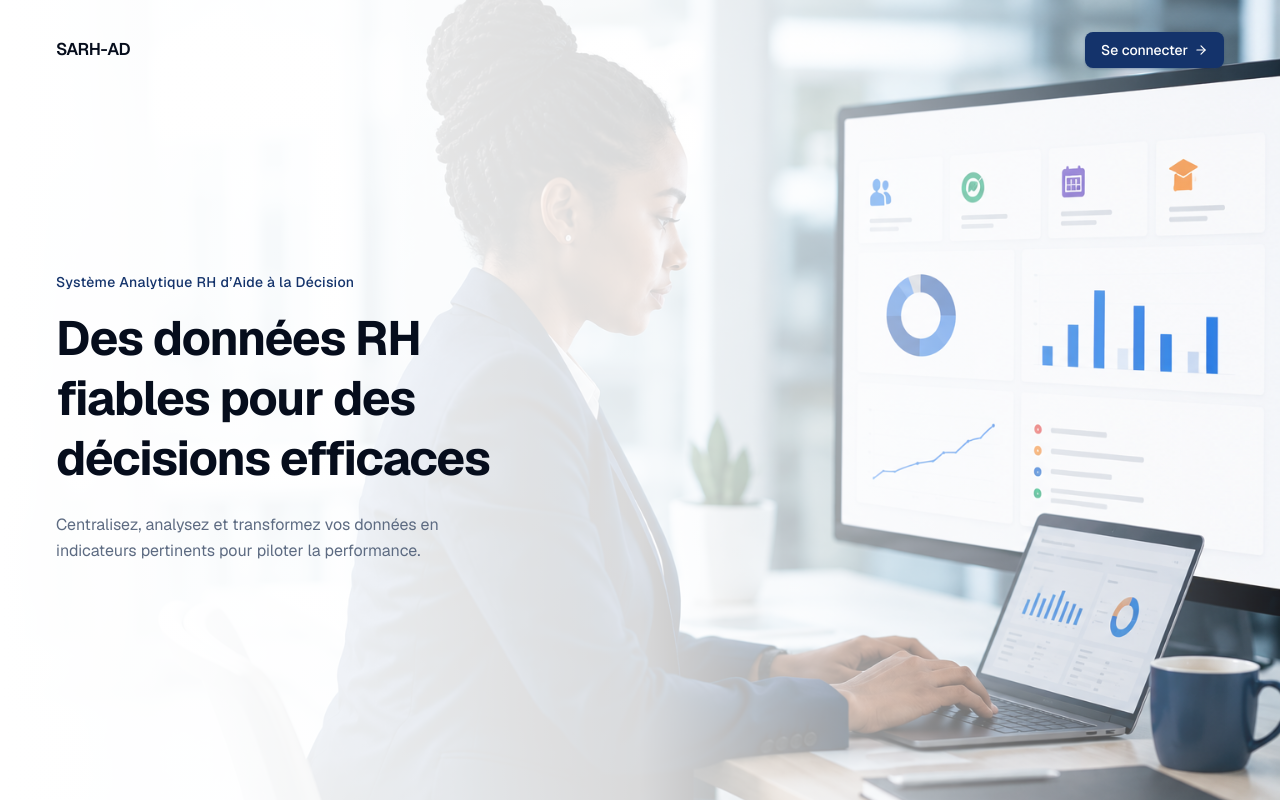
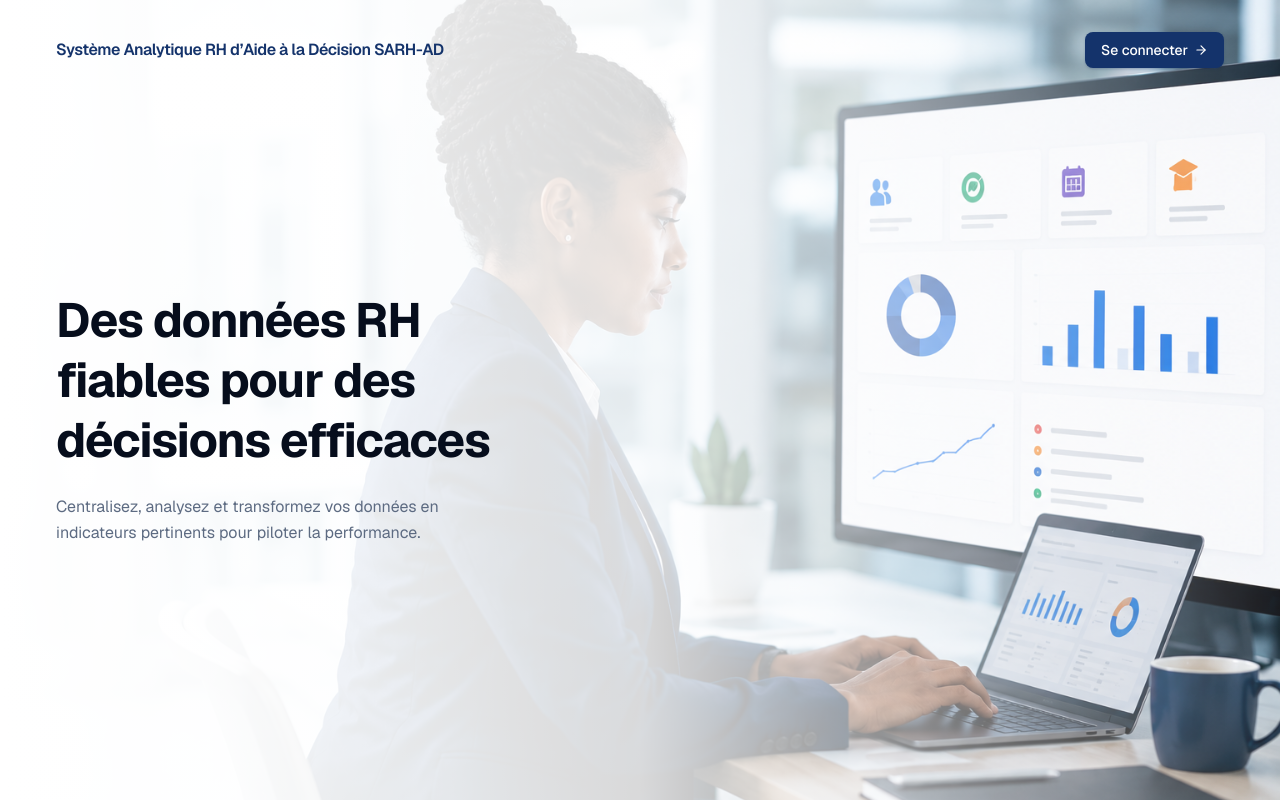
Before and after one commit to banserach63-dev/rhdecisis, a Next.js app: page / in a window 1280 px wide. Built offline with nearby package versions, Linux system fonts and the light colour scheme; no server answers.

Commit message:
Move full app name into landing header, drop the duplicate eyebrow line
Co-Authored-By: Claude Sonnet 5 <noreply@anthropic.com>

```diff
--- a/app/page.tsx
+++ b/app/page.tsx
@@ -21,7 +21,9 @@ export default async function RootPage() {
 
       <div className="relative flex min-h-screen flex-col px-6 py-6 lg:px-14 lg:py-8">
         <div className="flex items-center justify-between">
-          <span className="text-[17px] font-semibold tracking-tight text-ink">SARH-AD</span>
+          <span className="text-base font-semibold tracking-tight text-primary">
+            Système Analytique RH d&rsquo;Aide à la Décision SARH-AD
+          </span>
           <Link
             href="/login"
             className="inline-flex items-center gap-1.5 rounded-lg bg-primary px-4 py-2 text-sm font-medium text-primary-foreground shadow-sm shadow-primary/20 transition-colors hover:bg-primary-hover"
@@ -32,10 +34,7 @@ export default async function RootPage() {
 
         <div className="flex flex-1 items-center">
           <div className="max-w-xl">
-            <p className="text-sm font-medium tracking-wide text-primary">
-              Système Analytique RH d&rsquo;Aide à la Décision
-            </p>
-            <h1 className="text-balance mt-4 text-4xl font-bold leading-tight tracking-tight text-ink lg:text-5xl">
+            <h1 className="text-balance text-4xl font-bold leading-tight tracking-tight text-ink lg:text-5xl">
               Des données RH fiables pour des décisions efficaces
             </h1>
             <p className="mt-6 max-w-md text-base font-normal leading-relaxed text-muted">
```
